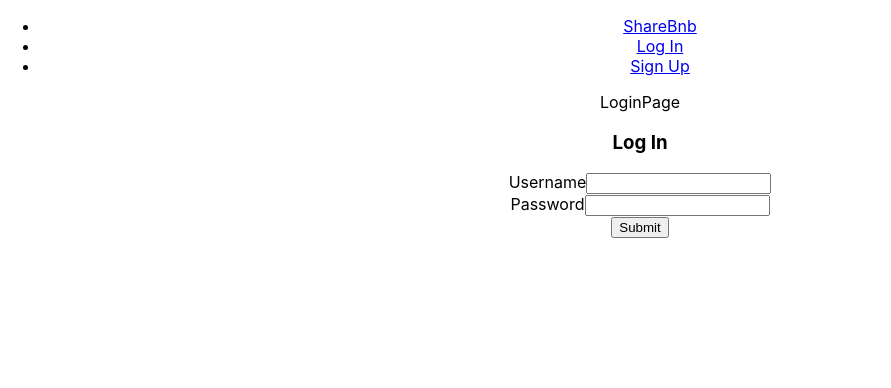
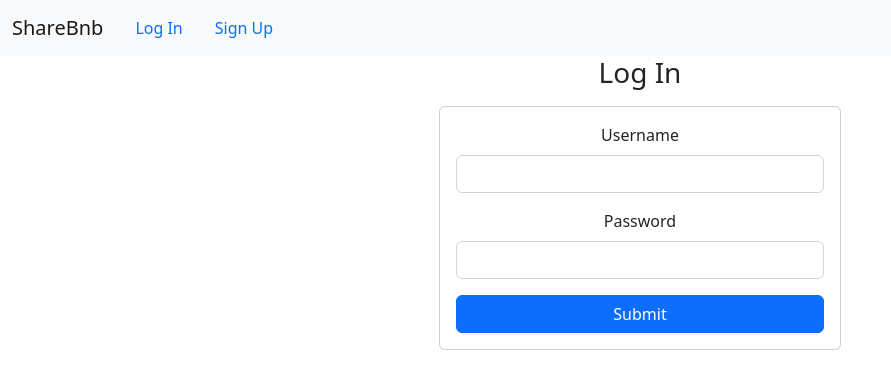
Before and after one commit to ndrewjensen/share-bnb-frontend, a React (Create React App) app: page /login in a window 1280 px wide. Shown: the top 388 px of the page, without its empty margins (0-891 px from the left). Built offline with nearby package versions, Linux system fonts and the light colour scheme.

Commit message:
added some CSS

```diff
--- a/package.json
+++ b/package.json
@@ -7,6 +7,7 @@
     "@testing-library/react": "^13.4.0",
     "@testing-library/user-event": "^13.5.0",
     "axios": "^0.27.2",
+    "bootstrap": "^5.2.1",
     "jwt-decode": "^3.1.2",
     "react": "^18.2.0",
     "react-calendar": "^3.8.0",
@@ -15,6 +16,7 @@
     "react-hook-form": "^7.35.0",
     "react-router-dom": "^6.4.0",
     "react-scripts": "5.0.1",
+    "reactstrap": "^9.1.4",
     "web-vitals": "^2.1.4"
   },
   "scripts": {
--- a/src/AddListingForm.js
+++ b/src/AddListingForm.js
@@ -2,6 +2,7 @@ import { useState } from "react";
 import { useNavigate } from "react-router-dom";
 import { useForm } from "react-hook-form";
 import ShareBnbApi from "./api";
+import {Input, Button} from "reactstrap";
 
 import Alert from "./common/Alert";
 
@@ -108,9 +109,9 @@ function AddListingForm() {
               </div>
               <div className="mb-3">
                 <label className="form-label">Photo</label>
-                <input name="file" type="file" {...register("file")} />
+                <Input name="file" type="file" {...register("file")} />
               </div>
-              <input type="submit" />
+              <Button>Submit</Button>
               {formErrors.length ? (
                 <Alert type="danger" messages={formErrors} />
               ) : null}
--- a/src/App.js
+++ b/src/App.js
@@ -3,10 +3,11 @@ import { BrowserRouter, Route, Routes } from "react-router-dom";
 import decode from "jwt-decode";
 import useLocalStorage from "./useLocalStorage";
 import UserContext from "./UserContext";
+import 'bootstrap/dist/css/bootstrap.min.css';
 
 import './App.css';
 import RoutesList from './RoutesList';
-import Navbar from "./Navbar";
+import NavBar from "./Navbar";
 import ShareBnbApi from "./api";
 
 export const TOKEN_STORAGE_ID = "token";
@@ -95,7 +96,7 @@ function App() {
     <UserContext.Provider value={{ currentUser }}>
       <div className="App">
         <BrowserRouter>
-          <Navbar logout={logout}/>
+          <NavBar logout={logout}/>
           <RoutesList login={login} signup={signup} />
         </BrowserRouter>
       </div>
--- a/src/BookingForm.js
+++ b/src/BookingForm.js
@@ -1,6 +1,8 @@
 import { useState } from "react";
 import {useNavigate } from "react-router-dom";
 import Calendar from "react-calendar";
+import 'react-calendar/dist/Calendar.css';
+import {Form, FormGroup} from 'reactstrap'
 
 import ShareBnbApi from "./api";
 import Alert from "./common/Alert";
@@ -45,8 +47,8 @@ function BookingForm({ listingId }) {
 
         <div className="card">
           <div className="card-body">
-            <form onSubmit={handleSubmit}>
-              <div className="mb-3">
+            <Form onSubmit={handleSubmit} >
+              <FormGroup inline>
                 <label className="form-label">Check-In</label>
                 <Calendar
                   name="checkIn"
@@ -54,8 +56,6 @@ function BookingForm({ listingId }) {
                   onChange={setCheckIn}
                   required
                 />
-              </div>
-              <div className="mb-3">
                 <label className="form-label">Check-Out</label>
                 <Calendar
                   name="checkOut"
@@ -63,7 +63,6 @@ function BookingForm({ listingId }) {
                   onChange={setCheckOut}
                   required
                 />
-              </div>
 
               {formErrors.length ? (
                 <Alert type="danger" messages={formErrors} />
@@ -74,7 +73,8 @@ function BookingForm({ listingId }) {
                   Submit
                 </button>
               </div>
-            </form>
+              </FormGroup>
+            </Form>
           </div>
         </div>
       </div>
--- a/src/Listing.js
+++ b/src/Listing.js
@@ -1,4 +1,5 @@
-import {NavLink} from "react-router-dom"
+// import { NavLink } from "react-router-dom";
+import { Card, CardBody, CardTitle, CardText, NavLink } from "reactstrap";
 
 /** Listing Component
  *
@@ -8,17 +9,20 @@ import {NavLink} from "react-router-dom"
  * State: None
  */
 
-function Listing ({listing}) {
+function Listing({ listing }) {
   return (
-    <NavLink to={`listings/${listing.id}`}>
-    <div className="Listing">
-      <h3>{listing.name}</h3>
-      <h6>Price: ${listing.price}/night</h6>
-      <p>{listing.description}</p>
-      <img src={listing.photo} alt={listing.name} width="200px"/>
-    </div>
-    </NavLink>
-  )
+    <Card className="col-md-4 offset-md-4 my-2" color="light">
+      <CardBody className="p-1">
+      <NavLink href={`listings/${listing.id}`}>
+        <div className="Listing">
+          <CardTitle>{listing.name}</CardTitle>
+          <CardText>Price: ${listing.price}/night</CardText>
+          <img src={listing.photo} alt={listing.name} width="200px" />
+        </div>
+      </NavLink>
+      </CardBody>
+    </Card>
+  );
 }
 
-export default Listing
+export default Listing;
--- a/src/LoginForm.js
+++ b/src/LoginForm.js
@@ -22,13 +22,6 @@ function LoginForm({ login }) {
   });
   const [formErrors, setFormErrors] = useState([]);
   const { currentUser } = useContext(userContext);
-
-  console.debug(
-    "LoginForm",
-    "login=", typeof login,
-    "formData=", formData,
-    "formErrors", formErrors,
-  );
 
   /** Handle form submit:
    *
--- a/src/LoginPage.js
+++ b/src/LoginPage.js
@@ -12,7 +12,6 @@ import LoginForm from "./LoginForm";
  function LoginPage({ login }) {
   return (
   <div className="LoginPage">
-    LoginPage
     <LoginForm login={login}/>
     </div>);
 }
--- a/src/MessageForm.js
+++ b/src/MessageForm.js
@@ -37,7 +37,7 @@ function MessageForm({ listingId }) {
       <h3>Send a Message!</h3>
       <form onSubmit={handleSubmit}>
         <div className="row justify-content-center justify-content-lg-start gx-0">
-          <div className="col-8">
+          <div className="col-6 offset-3">
             <textarea
               className="form-control form-control-lg"
               name="message"
--- a/src/Navbar.js
+++ b/src/Navbar.js
@@ -1,6 +1,7 @@
-import { Link, NavLink } from "react-router-dom";
-import { useContext } from 'react'
-import userContext from "./UserContext"
+import { Link } from "react-router-dom";
+import { useContext } from 'react';
+import userContext from "./UserContext";
+import { Nav, NavItem, NavLink, NavbarBrand, Navbar } from "reactstrap";
 
 
 /** Navbar Component
@@ -12,42 +13,39 @@ import userContext from "./UserContext"
  * -none
  */
 
- function Navbar({ logout }) {
-  const { currentUser } = useContext(userContext)
+function NavBar({ logout }) {
+  const { currentUser } = useContext(userContext);
   return (
-  <div className="Navbar">
-    <ul>
-      <li>
-        <NavLink to="/">ShareBnb</NavLink>
-      </li>
-
-      { !currentUser.username &&
+    <Navbar color="light">
+      <Nav className="Navbar">
+        <NavbarBrand href="/">ShareBnb</NavbarBrand>
+        {!currentUser.username &&
           <>
-      <li>
-        <NavLink to="/login">Log In</NavLink>
-      </li>
-      <li>
-        <NavLink to="/signup">Sign Up</NavLink>
-      </li>
+            <NavItem>
+              <NavLink href="/login">Log In</NavLink>
+            </NavItem>
+            <NavItem>
+              <NavLink href="/signup">Sign Up</NavLink>
+            </NavItem>
           </>
         }
-      { currentUser.username &&
+        {currentUser.username &&
           <>
-      <li>
-        <NavLink to="/add-listing">Add Listing</NavLink>
-      </li>
-      <li>
-        <NavLink to="/conversations">Conversations</NavLink>
-      </li>
-      <li>
-        <NavLink to="/" onClick={logout}>Log Out {currentUser.username}</NavLink>
-      </li>
+            <NavItem>
+              <NavLink href="/add-listing">Add Listing</NavLink>
+            </NavItem>
+            <NavItem>
+              <NavLink href="/conversations">Conversations</NavLink>
+            </NavItem>
+            <NavItem>
+              <NavLink href="/" onClick={logout}>Log Out {currentUser.username}</NavLink>
+            </NavItem>
 
           </>
         }
-
-    </ul>
-    </div>);
+      </Nav>
+    </Navbar>
+  );
 }
 
-export default Navbar;
+export default NavBar;
--- a/src/SignupPage.js
+++ b/src/SignupPage.js
@@ -12,7 +12,6 @@ import SignupForm from "./SignupForm";
  function SignupPage({ signup }) {
   return (
   <div className="SignupPage">
-    SignupPage
     <SignupForm signup={signup}/>
     </div>);
 }
--- a/src/common/SearchForm.js
+++ b/src/common/SearchForm.js
@@ -1,5 +1,6 @@
 import React, { useState } from "react";
 import "./SearchForm.css";
+import { Button } from 'reactstrap';
 
 /** Search widget.
  *
@@ -34,8 +35,8 @@ function SearchForm({ search }) {
   return (
     <div className="SearchForm mb-4">
       <form onSubmit={handleSubmit}>
-        <div className="row justify-content-center justify-content-lg-start gx-0">
-          <div className="col-8">
+        <div className="row justify-content-center justify-content-lg-start gx-0  my-4 col-4 offset-4">
+          <div className="d-flex">
             <input
               className="form-control form-control-lg"
               name="searchTerm"
@@ -43,11 +44,9 @@ function SearchForm({ search }) {
               value={searchTerm}
               onChange={handleChange}
             />
-          </div>
-          <div className="col-auto">
-            <button type="submit" className="btn btn-lg btn-primary">
+            <Button type="submit" className="btn btn-lg btn-primary">
               Submit
-            </button>
+            </Button>
           </div>
         </div>
       </form>
```
Also changed, not shown: 1 other file (tests, documents, lock files or other folders). Lines whose indentation alone changed are shown as unchanged.
